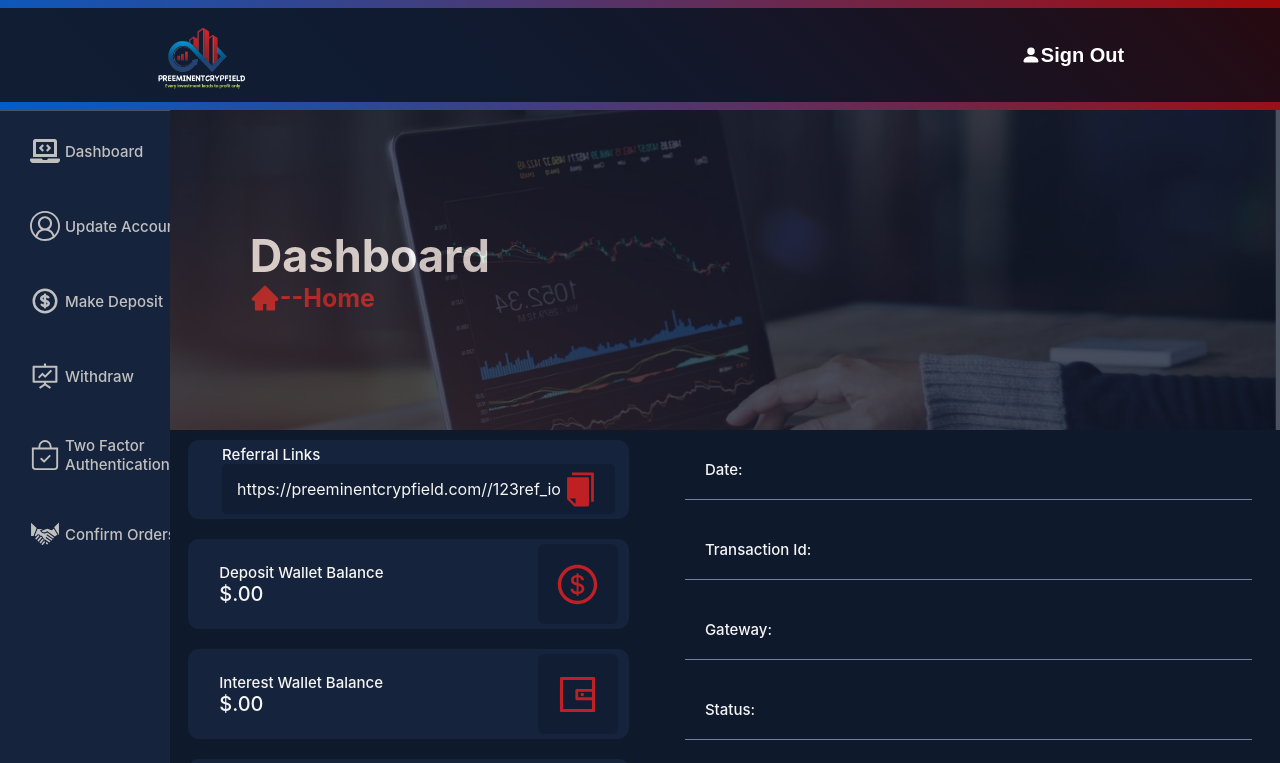
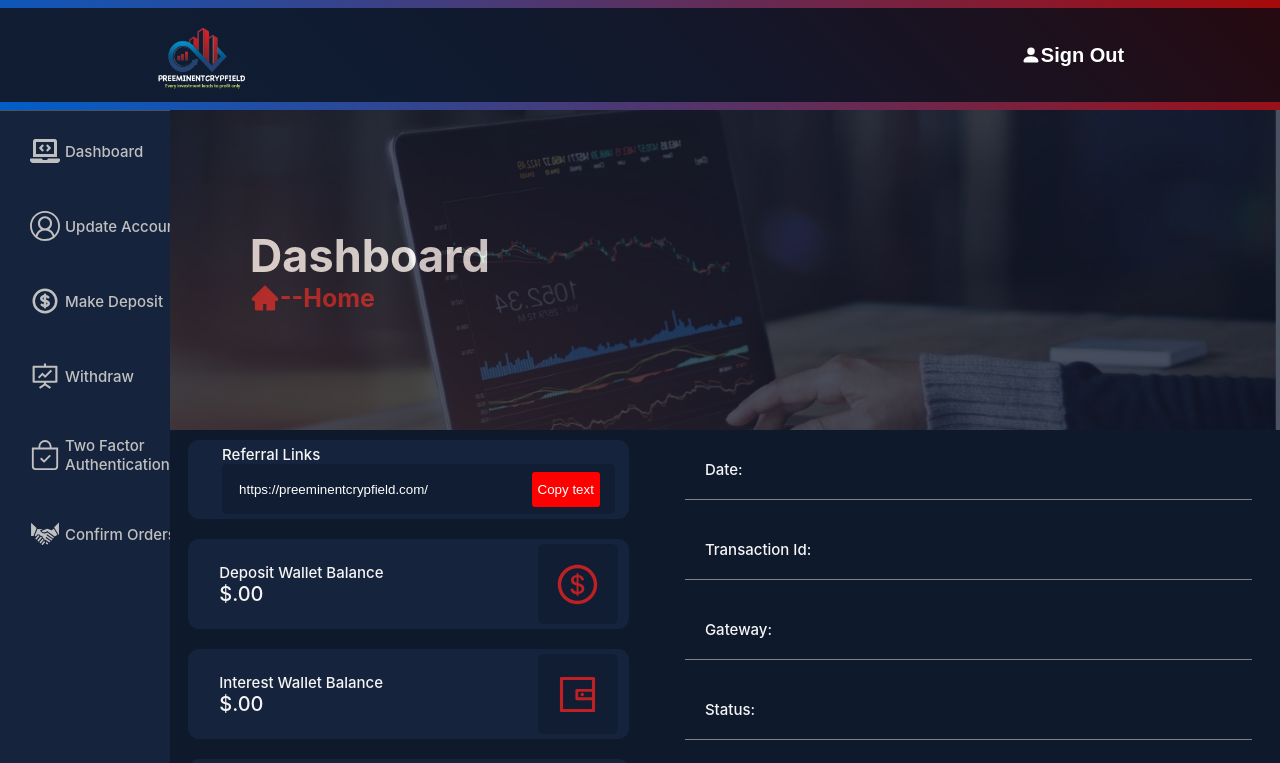
Before and after one commit to EbukaNweje/preeminentcrypfield, a React (Create React App) app: page /dashboard/1 in a window 1280 px wide. Shown: the top 763 px of the page. Built offline with nearby package versions, Linux system fonts and the light colour scheme; no server answers; sample sign-in values are in the browser's storage.

Commit message:
Working All done

```diff
--- a/package.json
+++ b/package.json
@@ -16,6 +16,7 @@
     "react": "^17.0.2",
     "react-alice-carousel": "^2.7.1",
     "react-animations": "^1.0.0",
+    "react-copy-to-clipboard": "^5.1.0",
     "react-dom": "^17.0.2",
     "react-hook-form": "^7.27.0",
     "react-icons": "^4.8.0",
--- a/src/Dashboard2/Newdashboard/Newdashboard.js
+++ b/src/Dashboard2/Newdashboard/Newdashboard.js
@@ -1,7 +1,9 @@
 import React, { useEffect, useState } from 'react'
 import styled from 'styled-components'
+import { CopyToClipboard } from "react-copy-to-clipboard";
+
 import {
-    AiFillCopy,
+    // AiFillCopy,
      AiOutlineCloud, AiOutlineCreditCard, AiOutlineDollar, AiOutlineWallet} from 'react-icons/ai'
 import {AiFillHome, AiFillProfile, AiOutlineCodeSandbox} from 'react-icons/ai'
 // import usdt from './
@@ -13,6 +15,11 @@ import Modal from "../Order/Modal"
 const NewDashboard = () => {
 
   const [modal, setModal] = useState(false)
+  const [state, setState] = useState({
+    value: "https://preeminentcrypfield.com/",
+    copied: false,
+  });
+
 
 const [data, setData] = useState()
   const {userid} = useParams()
@@ -43,8 +50,14 @@ const [data, setData] = useState()
             <InputHold>
             <Left1>
                 <Title>Referral Links</Title>
-              <Linkput>https://preeminentcrypfield.com//123ref_io
-              <AiFillCopy style={{width: 45, height: 45, color: "#BF2024"}}/>
+              <Linkput>
+              <input value={state.value} />
+              <CopyToClipboard
+            text={state.value}
+            onCopy={() => setState({ copied: true })}
+          >
+            <button>{state.copied ? "Copied" : "Copy text"}</button>
+          </CopyToClipboard>
                </Linkput>
             </Left1>
           </InputHold>
@@ -229,6 +242,22 @@ width: 100%;
     align-items: center;
     padding: 0 15px;
     border-radius: 0.3rem;
+
+    input{
+      color: white;
+      background-color: transparent;
+      width: 69%;
+      outline: none;
+      border: none;
+    }
+
+    button{
+      border: none;
+      background-color: red;
+      color: white;
+      height: 70%;
+      border-radius: 3px;
+    }
 
 @media Screen and (max-width: 768px){
     /* display: block; */
```
Also changed, not shown: 1 other file (tests, documents, lock files or other folders).
